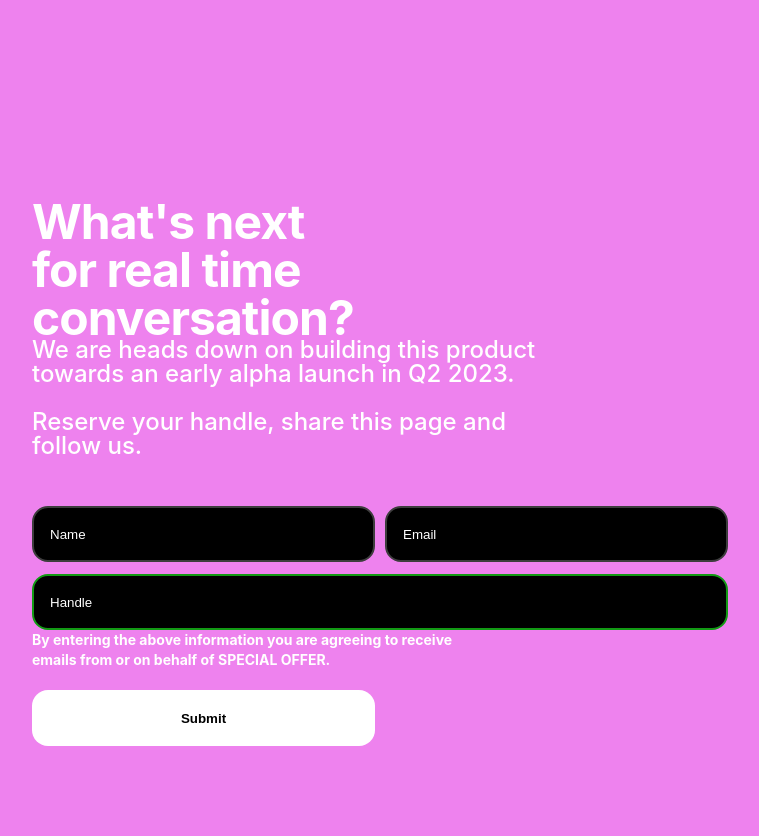
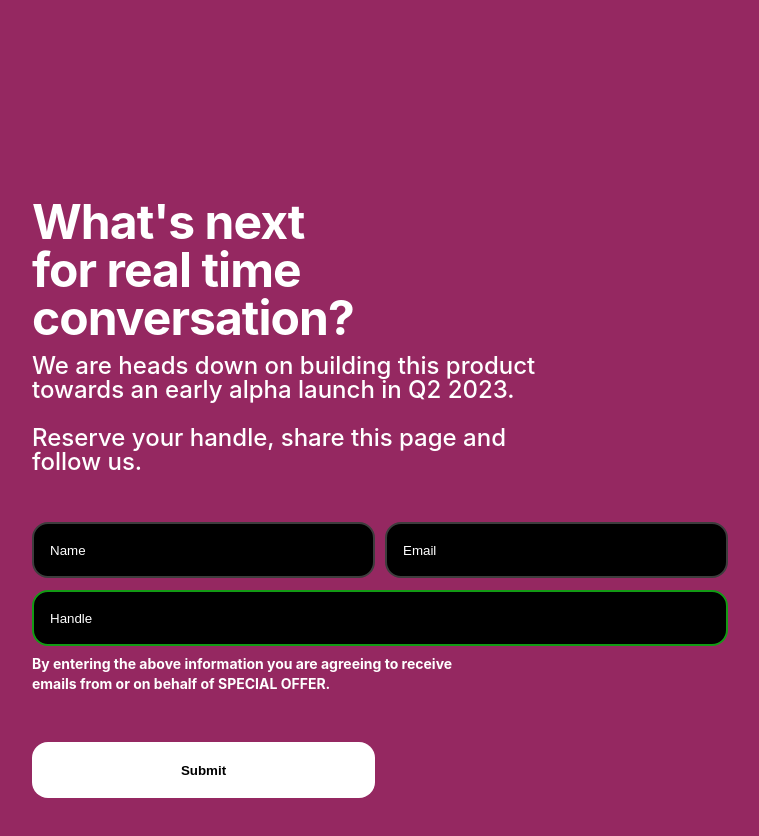
Before and after one commit to lcardoz/Special-Offer-Technical-Assessment, a plain HTML site: page index.html in a window 1280 px wide. Both pictures are taken after typing "Sample", "name@example.com", "Sample" into the empty fields and a click on the button "Submit". Shown: the top 836 px of the page, without its empty margins (384-1143 px from the left). Drawn offline with Linux system fonts and the light colour scheme; a web font is replaced by a local one.

Commit message:
added finishing css touches, cleaned up comments in code

```diff
--- a/index.css
+++ b/index.css
@@ -2,7 +2,6 @@
   font-family: 'SfProDisplay';
   src: url('fonts/SFProDisplay-Regular.woff') format('woff'),
        url('fonts/SFProDisplay-Regular.woff2') format('woff2');
-  /* Specify other font properties like font-weight and font-style if desired */
 }
 
 body {
@@ -27,8 +26,6 @@ body {
 
 /* Group 6 */
 #heading {
-  /* POSITION IS ABSOLUTE IN FIGMA MOCKUP */
-  /* position: absolute; */
   width: 553px;
   height: 96px;
   left: 408px;
@@ -42,12 +39,10 @@ body {
   align-items: flex-end;
   letter-spacing: -0.02em;
   color: #FFFFFF;
+  padding-bottom: 36px;
 }
 
-/* We are heads down on building this product towards an early alpha launch in Q2 2023. Reserve your handle, share this page and follow us. */
 #sub-heading {
-  /* POSITION IS ABSOLUTE IN FIGMA MOCKUP */
-  /* position: absolute; */
   width: 522px;
   height: 96px;
   left: 408px;
@@ -63,32 +58,24 @@ body {
   padding-bottom: 48px;
 }
 
-.input-container {
+#name-email-container {
   position: relative;
   display: flex;
   gap: 10px;
+  padding-bottom: 12px;
 }
 
-.input-gap {
-  padding-top: 12px;
-}
-
-/* Inputs */
 .name-email {
   box-sizing: border-box;
-  /* Auto layout */
   display: flex;
   flex-direction: row;
   align-items: center;
   padding: 16px;
   width: 343px;
   height: 56px;
-  /* Background/Primary */
   background-color: #000000;
-  /* Border/Secondary */
   border: 2px solid #3D3D3D;
   border-radius: 16px;
-  /* Inside auto layout */
   flex: none;
   order: 0;
   align-self: stretch;
@@ -101,9 +88,18 @@ body {
   color: #FFFFFF;
 }
 
+.name-email:hover {
+  border: 2px solid #FFFFFF;
+}
+
+#handle-container {
+  position: relative;
+  display: flex;
+  padding-bottom: 8px;
+}
+
 #handle {
   box-sizing: border-box;
-  /* Auto layout */
   display: flex;
   flex-direction: row;
   align-items: center;
@@ -111,12 +107,9 @@ body {
   gap: 16px;
   width: 696px;
   height: 56px;
-  /* Background/Primary */
   background: #000000;
-  /* Text/Success */
   border: 2px solid #129A14;
   border-radius: 16px;
-  /* Inside auto layout */
   flex: none;
   order: 0;
   align-self: stretch;
@@ -129,10 +122,13 @@ body {
   color: #FFFFFF;
 }
 
+#handle:hover {
+  border: 2px solid #FFFFFF;
+}
+
 #fine-print {
   width: 696px;
   height: 40px;
-  /* Small Bold */
   font-style: normal;
   font-weight: 700;
   font-size: 14px;
@@ -140,17 +136,15 @@ body {
   /* or 143% */
   display: flex;
   align-items: center;
-  /* Text/Primary */
   color: #FFFFFF;
-  /* Inside auto layout */
   flex: none;
   order: 1;
   align-self: stretch;
   flex-grow: 0;
+  padding-bottom: 48px;
 }
 
-.submit-button {
-  /* Auto layout */
+#submit-button {
   display: flex;
   flex-direction: row;
   justify-content: center;
@@ -158,20 +152,18 @@ body {
   padding: 16px;
   gap: 4px;
   font-weight: 700;
-  /* POSITION IS ABSOLUTE IN FIGMA MOCKUP */
-  /* position: absolute; */
   width: 343px;
   height: 56px;
   left: 408px;
   top: 734px;
-  /* Button/Primary */
   background: #FFFFFF;
   border-radius: 16px;
   border: none;
 }
 
-.submit-button:hover {
-  background-color: rgb(246, 255, 0);
-  border: 1px black solid;
+#submit-button:hover {
+  background-color: #129A14;
+  border: 2px black solid;
   cursor: pointer;
+  color: white;
 }
--- a/index.html
+++ b/index.html
@@ -15,7 +15,6 @@
           <br />
           for real time conversation?
         </div>
-        <br />
         <div id="sub-heading">
           We are heads down on building this product
           <br />
@@ -26,12 +25,11 @@
         </div>
         <div>
           <form id="my-form">
-            <div class="input-container">
+            <div id="name-email-container">
               <input class="name-email" type="text" name="name" placeholder="Name">
               <input class="name-email" type="text" name="email" placeholder="Email">
             </div>
-            <div class="input-gap"></div>
-            <div class="input-container">
+            <div id="handle-container">
               <input id="handle" type="text" name="handle" placeholder="Handle">
             </div>
             <div id="fine-print">
@@ -39,8 +37,7 @@
               <br />
               emails from or on behalf of SPECIAL OFFER.
             </div>
-            <br />
-            <button class="submit-button" type="submit">Submit</button>
+            <button id="submit-button" type="submit">Submit</button>
           </form>
         </div>
       </div>
--- a/index.js
+++ b/index.js
@@ -6,7 +6,7 @@ form.addEventListener('submit', (e) => {
   e.preventDefault();
 
   document.body.style.backgroundImage = 'none';
-  document.body.style.backgroundColor = 'violet';
+  document.body.style.backgroundColor = '#952861';
 
   form.reset();
 });
```
